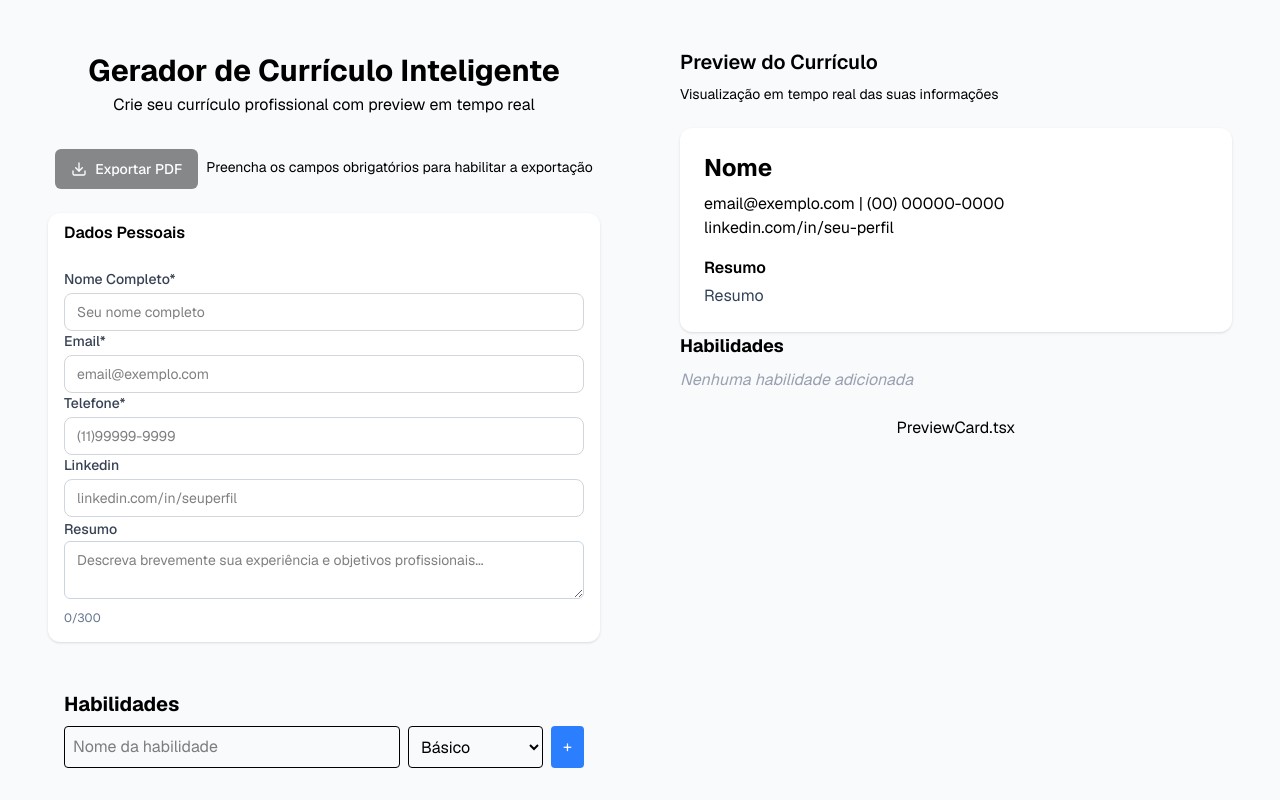
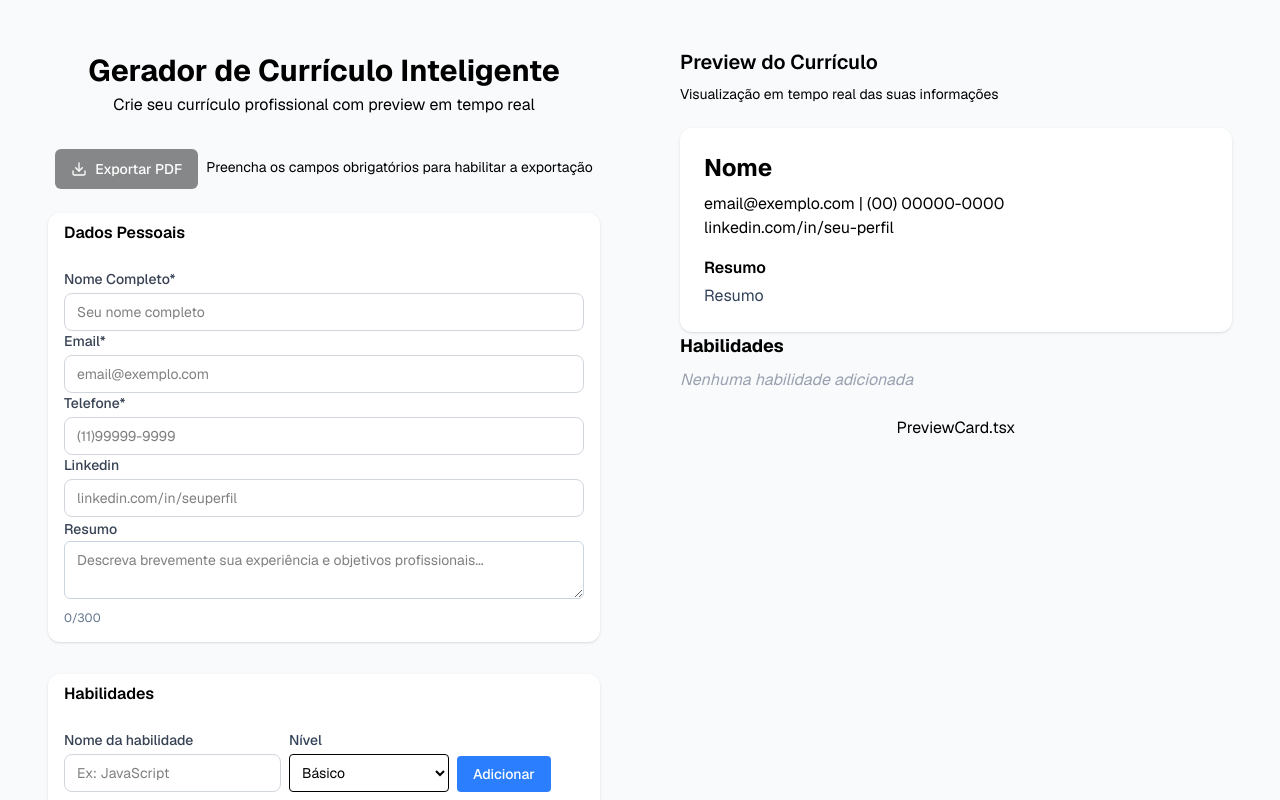
Before and after one commit to Biancaprs/projeto-8-gerador-curriculo, a React (Vite) app: page / in a window 1280 px wide. Shown: the top 800 px of the page. Built offline with nearby package versions, Linux system fonts and the light colour scheme.

Commit message:
editando estilização

```diff
--- a/src/components/FormHabilidades.tsx
+++ b/src/components/FormHabilidades.tsx
@@ -1,4 +1,6 @@
 import React, { useState } from "react";
+import SectionCard from "./SectionCard";
+import TextInput from "./TextInput";
 
 interface Habilidade {
     id: string;
@@ -24,47 +26,59 @@ export default function FormHabilidades({ habilidades, setHabilidades}:Props){
     function removerHabilidade(id: string) {
     setHabilidades((prev) => prev.filter((h) => h.id !== id));
   } return (
-    <div className="p-4">
-      <h2 className="text-xl font-bold mb-2">Habilidades</h2>
-
+     <SectionCard title="Habilidades">
       <div className="flex gap-2 mb-4">
-        <input
-          type="text"
+        <TextInput
+          label="Nome da habilidade"
+          placeholder="Ex: JavaScript"
           value={nome}
           onChange={(e) => setNome(e.target.value)}
-          placeholder="Nome da habilidade"
-          className="border p-2 flex-1 rounded"
         />
+
+        <div className="flex flex-col w-40">
+          <label className="text-sm font-medium text-slate-700 mb-1">
+            Nível
+          </label>
           <select
             value={nivel}
-          onChange={(e) => setNivel(e.target.value as any)}
-          className="border p-2 rounded"
+            onChange={(e) =>
+              setNivel(e.target.value as "Básico" | "Intermediário" | "Avançado")
+            }
+            className="border rounded p-2 text-sm"
           >
-          <option>Básico</option>
-          <option>Intermediário</option>
-          <option>Avançado</option>
+            <option value="Básico">Básico</option>
+            <option value="Intermediário">Intermediário</option>
+            <option value="Avançado">Avançado</option>
           </select>
+        </div>
+
         <button
+          type="button"
           onClick={adicionarHabilidade}
-          className="bg-blue-500 text-white px-3 rounded"
+          className="self-end bg-blue-500 text-white px-4 py-2 rounded text-sm font-medium hover:bg-blue-600"
         >
-          +
+          Adicionar
         </button>
       </div>
 
       <ul className="space-y-2">
         {habilidades.map((h) => (
-          <li key={h.id} className="flex justify-between items-center border p-2 rounded">
-            <span>{h.nome} – {h.nivel}</span>
+          <li
+            key={h.id}
+            className="flex justify-between items-center border p-2 rounded"
+          >
+            <span className="text-sm">
+              {h.nome} – {h.nivel}
+            </span>
             <button
               onClick={() => removerHabilidade(h.id)}
-              className="text-red-500"
+              className="text-red-500 hover:underline text-sm"
             >
               Remover
             </button>
           </li>
         ))}
       </ul>
-    </div>
+    </SectionCard>
   );
 }
```
Lines whose indentation alone changed are shown as unchanged.
